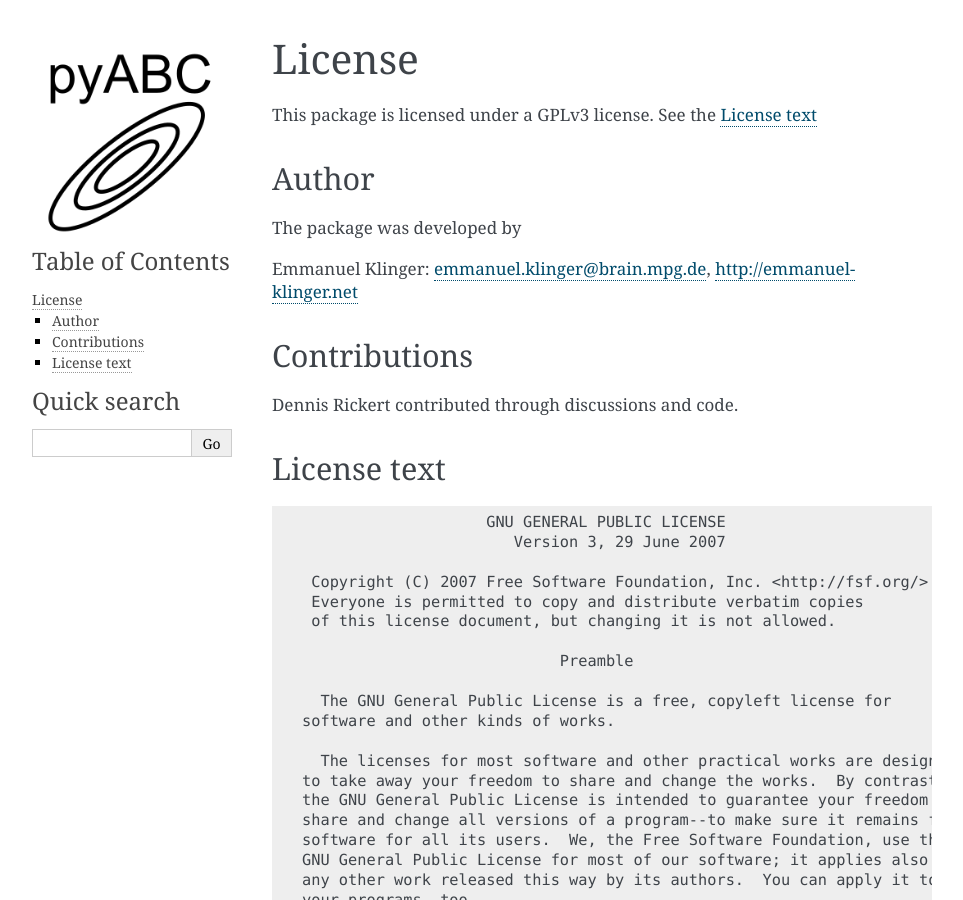
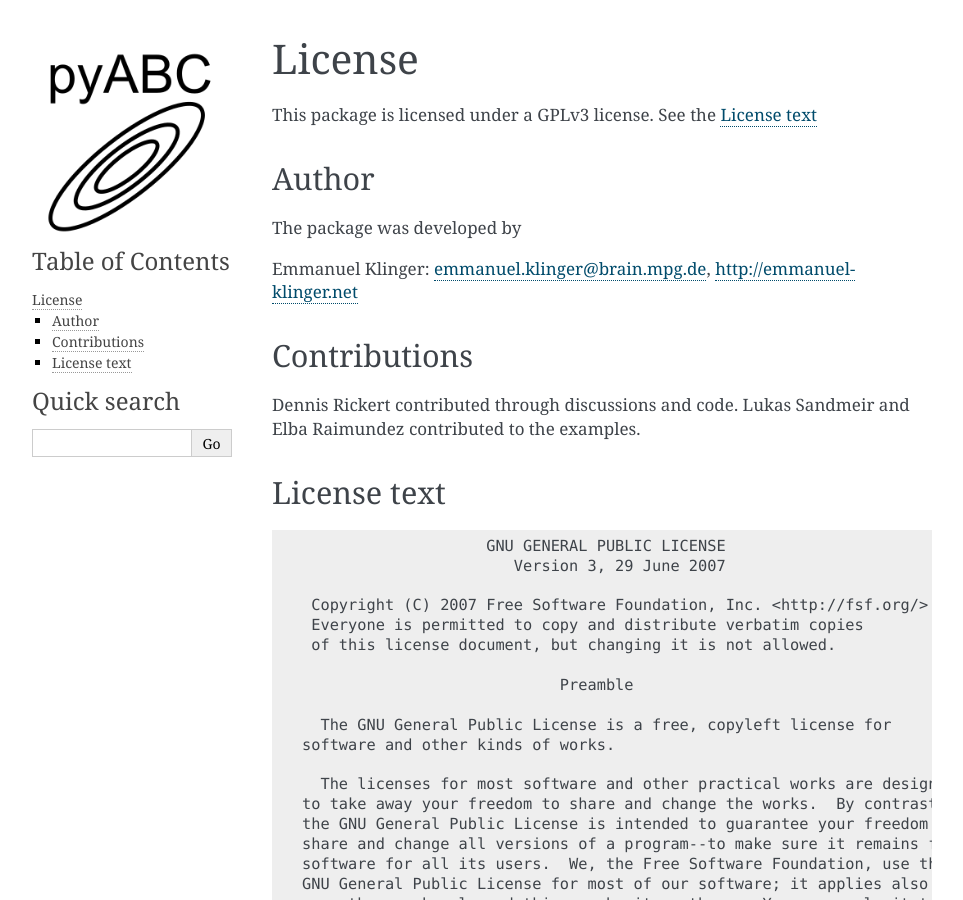
Before and after one commit to ICB-DCM/pyABC, a Sphinx documentation site: the page built from doc/license.rst, in a window 1280 px wide and 900 px high. Shown: the whole window, without its empty margins (148-1111 px from the left). Built offline with Sphinx 7.4.7, drawn with Linux system fonts in a browser that asks for light colours.

Commit message:
contributions

```diff
--- a/doc/license.rst
+++ b/doc/license.rst
@@ -17,8 +17,9 @@ Emmanuel Klinger:
 Contributions
 -------------
 
-Dennis Rickert contributed through
-discussions and code.
+Dennis Rickert contributed through discussions and code.
+Lukas Sandmeir and Elba Raimundez contributed to the examples.
+
 
 
 .. _license-text:
```
